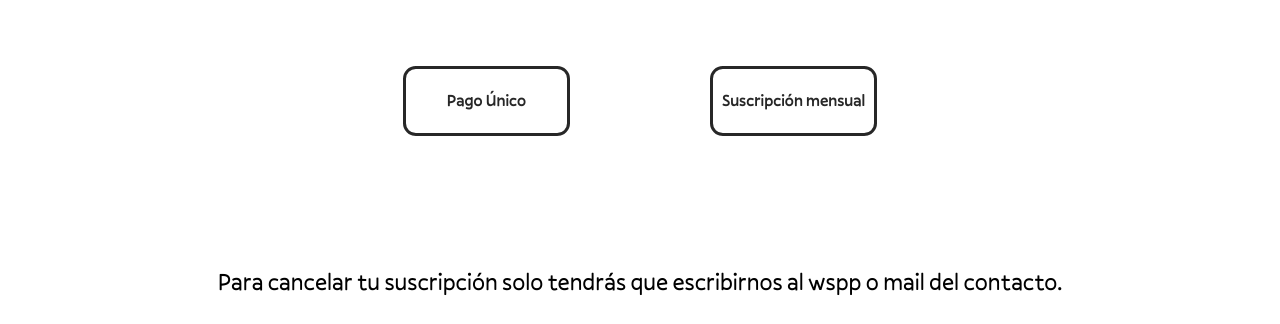
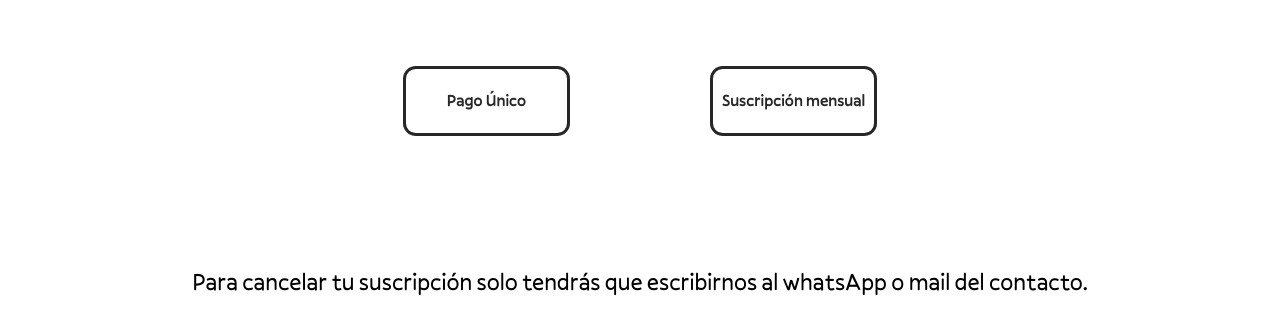
Before and after one commit to Joaqquin0/adensir-frontendV2, a plain HTML site: page donacion.html in a window 1280 px wide. Shown: the part 628-952 px from the top of the page. Drawn offline with Linux system fonts and the light colour scheme; no server answers; a script that the page names is missing.

Commit message:
fix: update wording for subscription cancellation instructions

```diff
--- a/donacion.html
+++ b/donacion.html
@@ -115,7 +115,7 @@
     </div>
 
     <div class="container-informacion">
-        <p class="cancelar-sub">Para cancelar tu suscripción solo tendrás que escribirnos al wspp o mail del contacto.</p>
+        <p class="cancelar-sub">Para cancelar tu suscripción solo tendrás que escribirnos al whatsApp o mail del contacto.</p>
 
         <p><strong><span class="costes">COSTES</span> <span class="PROYECTO">DE PROYECTO </span> <span class="KENIA">KENIA:</span> </strong></p>
         <div class="lista">
```
